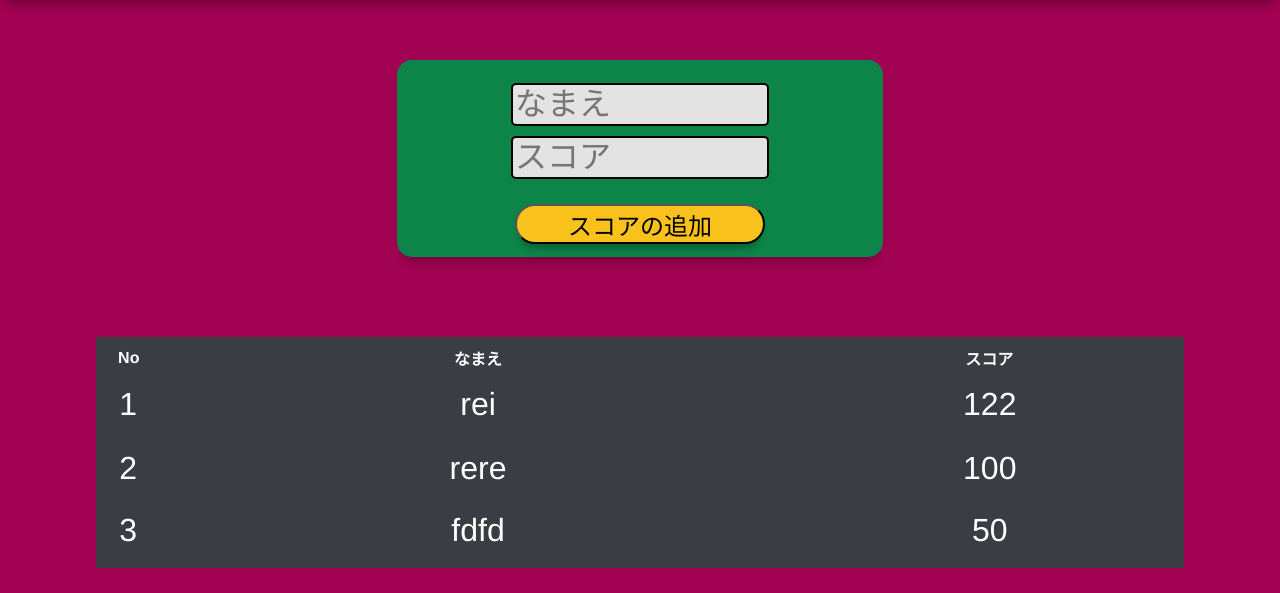
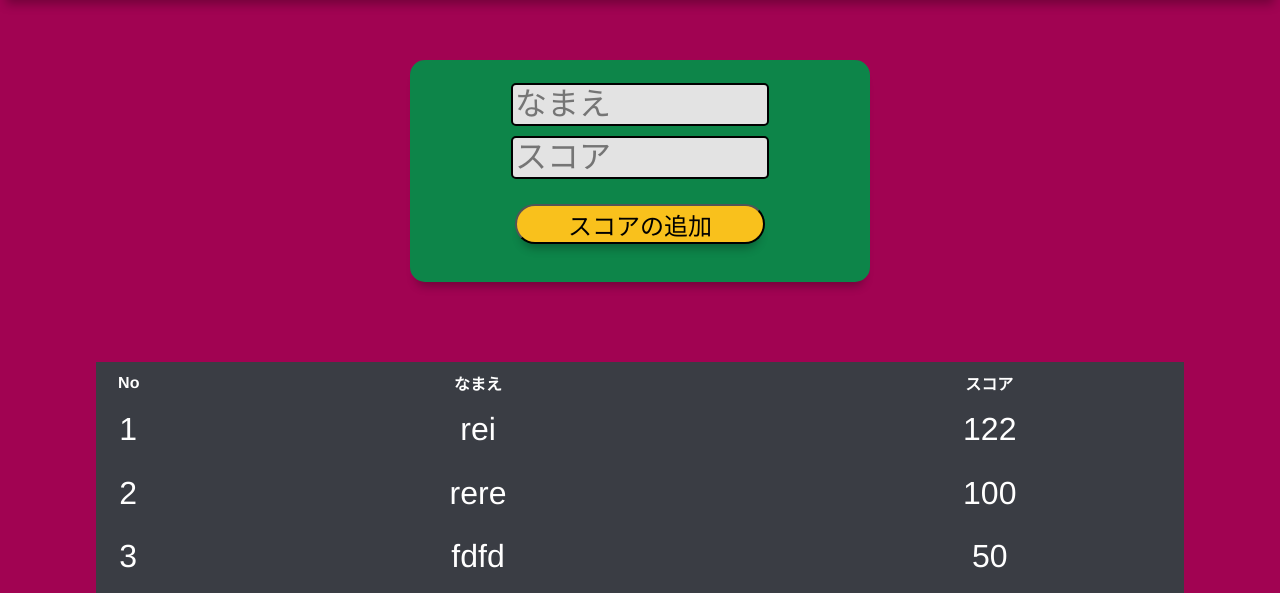
Before and after one commit to ReiSasajima/baccarat, a Flask app: page / in a window 1280 px wide. Shown: the part 100-693 px from the top of the page. Run offline with Flask 2, Linux system fonts and the light colour scheme; data comes from the database, SQL or seed files in the repository; some web fonts are replaced.

```diff
--- a/static/styles.css
+++ b/static/styles.css
@@ -53,7 +53,8 @@ header{
 .section-main{
   margin-top: 10em;
   height: fit-content;
-  padding: 1%;
+  padding-top: 1%;
+  padding-bottom: 3%;
   width: 460px;
   margin-left: auto;
   margin-right: auto;
```
